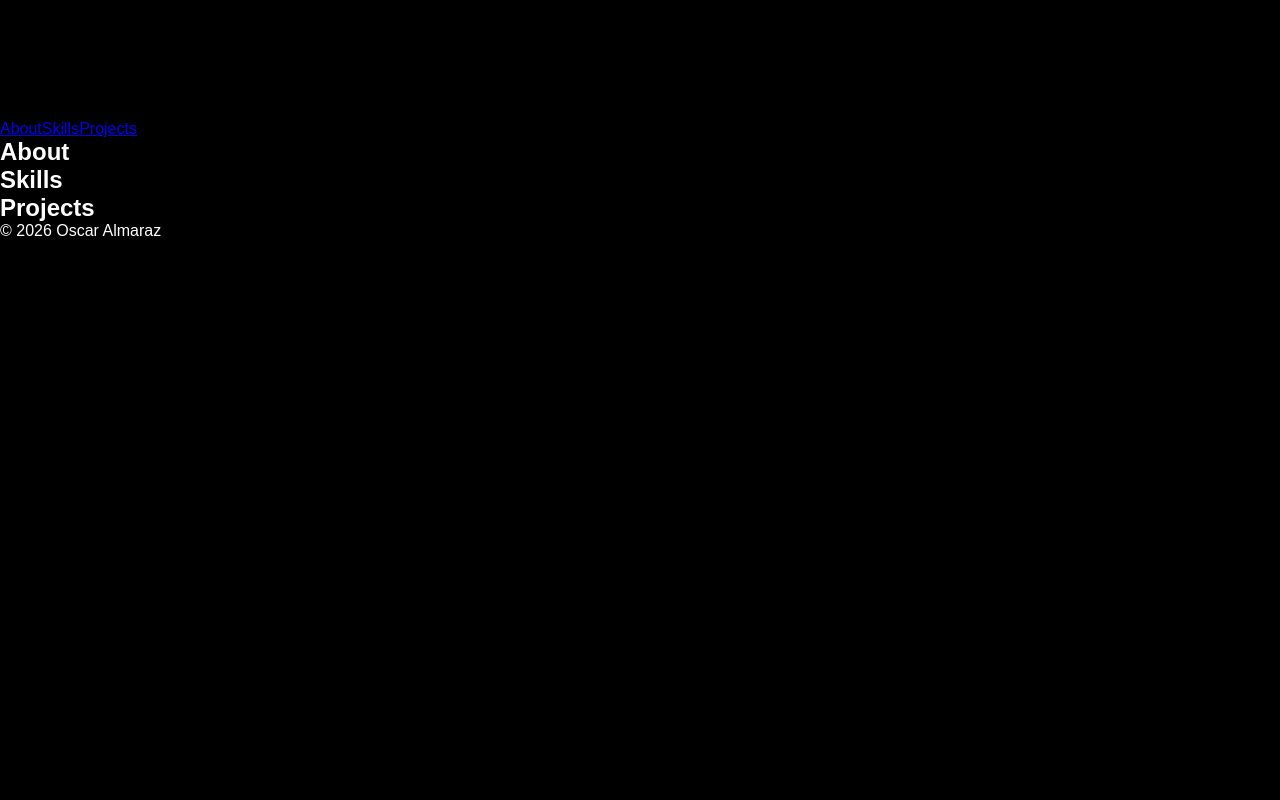
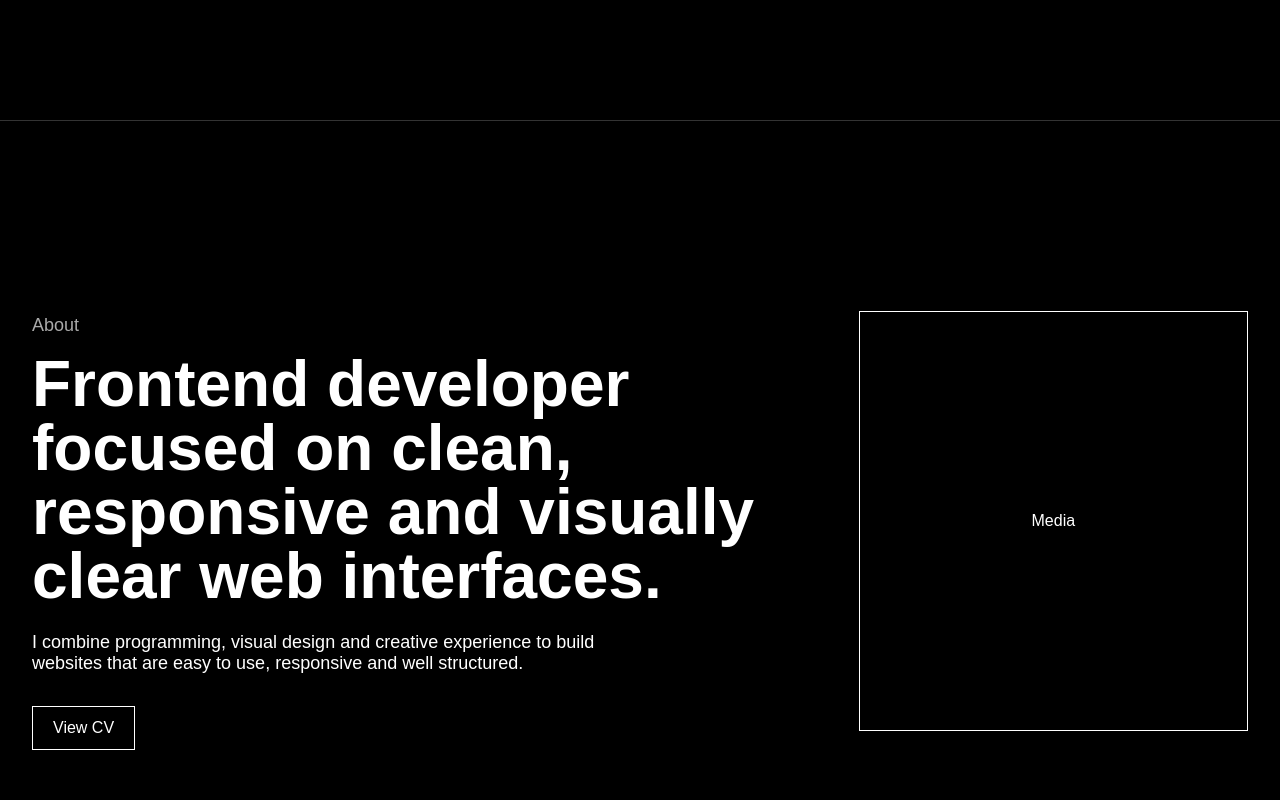
Before and after one commit to OscarAlmaraz350/developer-portfolio, a React (Vite) app: page / in a window 1280 px wide. Shown: the part 680-1480 px from the top of the page. Before the commit the page ends 920 px from the top, so only its background shows below. Built offline with nearby package versions, Linux system fonts and the light colour scheme.

Commit message:
code for hero and about sections

```diff
--- a/src/App.tsx
+++ b/src/App.tsx
@@ -1,4 +1,3 @@
-import Navbar from "./components/Navbar";
 import Hero from "./components/Hero";
 import About from "./components/About";
 import Skills from "./components/Skills";
@@ -9,7 +8,6 @@ function App() {
   return (
     <>
       <Hero />
-      <Navbar />
 
       <main>
         <About />
--- a/src/components/About.tsx
+++ b/src/components/About.tsx
@@ -1,9 +1,27 @@
 function About() {
   return (
-    <section id="about">
-      <h2>About</h2>
+    <section id="about" className="about">
+      <div className="about-text">
+        <p className="section-label">About</p>
+
+        <h2>
+          Frontend developer focused on clean, responsive and visually clear web
+          interfaces.
+        </h2>
+
+        <p>
+          I combine programming, visual design and creative experience to build
+          websites that are easy to use, responsive and well structured.
+        </p>
+
+        <a href="#" className="cv-link">
+          View CV
+        </a>
+      </div>
+
+      <div className="about-media">Media</div>
     </section>
-  )
+  );
 }
 
-export default About
+export default About;
--- a/src/index.css
+++ b/src/index.css
@@ -10,12 +10,13 @@ body {
   font-family: Arial, Helvetica, sans-serif;
 }
 
+/* GLOBAL STYLES + HERO*/
 .hero {
   min-height: 100vh;
   padding: 32px;
   display: flex;
   flex-direction: column;
-  gap: 80px;
+  gap: 48px;
 }
 
 .hero-nav {
@@ -71,6 +72,58 @@ body {
   flex-wrap: wrap;
 }
 
+main section {
+  min-height: 100vh;
+  padding: 32px;
+  border-top: 1px solid #333;
+}
+
+footer {
+  padding: 32px;
+  border-top: 1px solid #333;
+}
+
+/* ABOUT SECTION*/
+.about {
+  display: grid;
+  grid-template-columns: 2fr 1fr;
+  gap: 48px;
+  align-items: center;
+}
+
+.about-text h2 {
+  max-width: 850px;
+  font-size: clamp(36px, 5vw, 80px);
+  line-height: 1;
+}
+
+.about-text p {
+  max-width: 620px;
+  margin-top: 24px;
+  font-size: 18px;
+}
+
+.section-label {
+  margin-bottom: 16px;
+  color: #aaa;
+}
+
+.cv-link {
+  display: inline-block;
+  margin-top: 32px;
+  color: white;
+  text-decoration: none;
+  border: 1px solid white;
+  padding: 12px 20px;
+}
+
+.about-media {
+  min-height: 420px;
+  border: 1px solid white;
+  display: grid;
+  place-items: center;
+}
+
 @media (max-width: 768px) {
   .hero {
     padding: 24px;
@@ -84,4 +137,11 @@ body {
   .hero-photo {
     height: 240px;
   }
+  .about {
+    grid-template-columns: 1fr;
+  }
+
+  .about-media {
+    min-height: 260px;
+  }
 }
```
